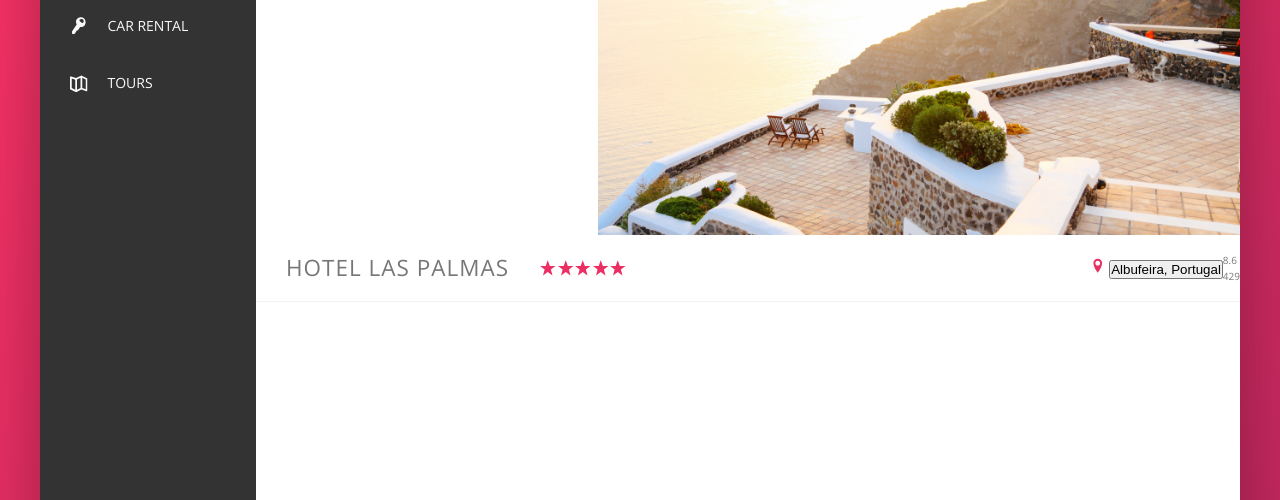
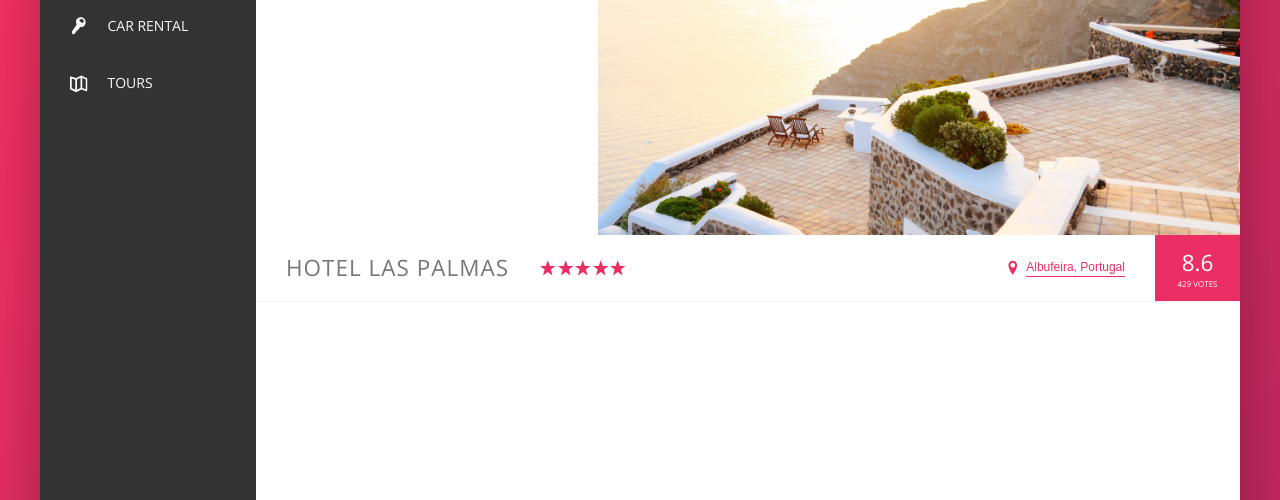
Before and after one commit to Nikolaj-Georgiev/jonas-advanced-css, a website: page trillo/index.html in a window 1280 px wide. Shown: the part 300-800 px from the top of the page. Drawn offline with nearby package versions, Linux system fonts and the light colour scheme.

Commit message:
finished hotel overview

```diff
--- a/trillo/index.html
+++ b/trillo/index.html
@@ -128,7 +128,7 @@
                         </div>
                         <div class="overview__rating">
                             <div class="overview__rating-average">8.6</div>
-                            <div class="overview__rating-count">429</div>
+                            <div class="overview__rating-count">429 votes</div>
                         </div>
                     </div>
                 </main>
--- a/trillo/sass/_components.scss
+++ b/trillo/sass/_components.scss
@@ -233,14 +233,72 @@
   }
 
   &__location {
+    font-size: 1.2rem;
+    display: flex;
+    align-items: center;
+    gap: 0.5rem;
   }
 
   &__rating {
+    margin-left: 3rem;
+    padding: 0 2.25rem;
+    color: #fff;
+    background-color: var(--color-primary);
+    align-self: stretch;
+
+    display: flex;
+    flex-direction: column;
+    justify-content: center;
+    align-items: center;
   }
 
   &__rating-average {
+    font-size: 2.25rem;
+    font-weight: 300;
+    margin-bottom: -3px;
   }
 
   &__rating-count {
+    font-size: 0.8rem;
+    text-transform: uppercase;
   }
 }
+
+//////////////////////////////////////////
+/// BUTTON INLINE
+
+.btn-inline {
+  border: none;
+  color: var(--color-primary);
+  font-size: inherit;
+  background-color: transparent;
+  border-bottom: 1px solid currentColor;
+  padding-bottom: 2px;
+  display: inline-block;
+  cursor: pointer;
+  transition: all 0.2s;
+
+  &:hover {
+    color: var(--color-grey-dark-1);
+  }
+
+  &:focus {
+    outline: none;
+    animation: pulsate 1s infinite;
+  }
+}
+
+@keyframes pulsate {
+  0% {
+    transform: scale(1);
+    box-shadow: none;
+  }
+  50% {
+    transform: scale(1.05);
+    box-shadow: 0 1rem 2rem rgba($color: #000000, $alpha: 0.25);
+  }
+  100% {
+    transform: scale(1);
+    box-shadow: none;
+  }
+}
```
Also changed, not shown: trillo/css/style.css.
